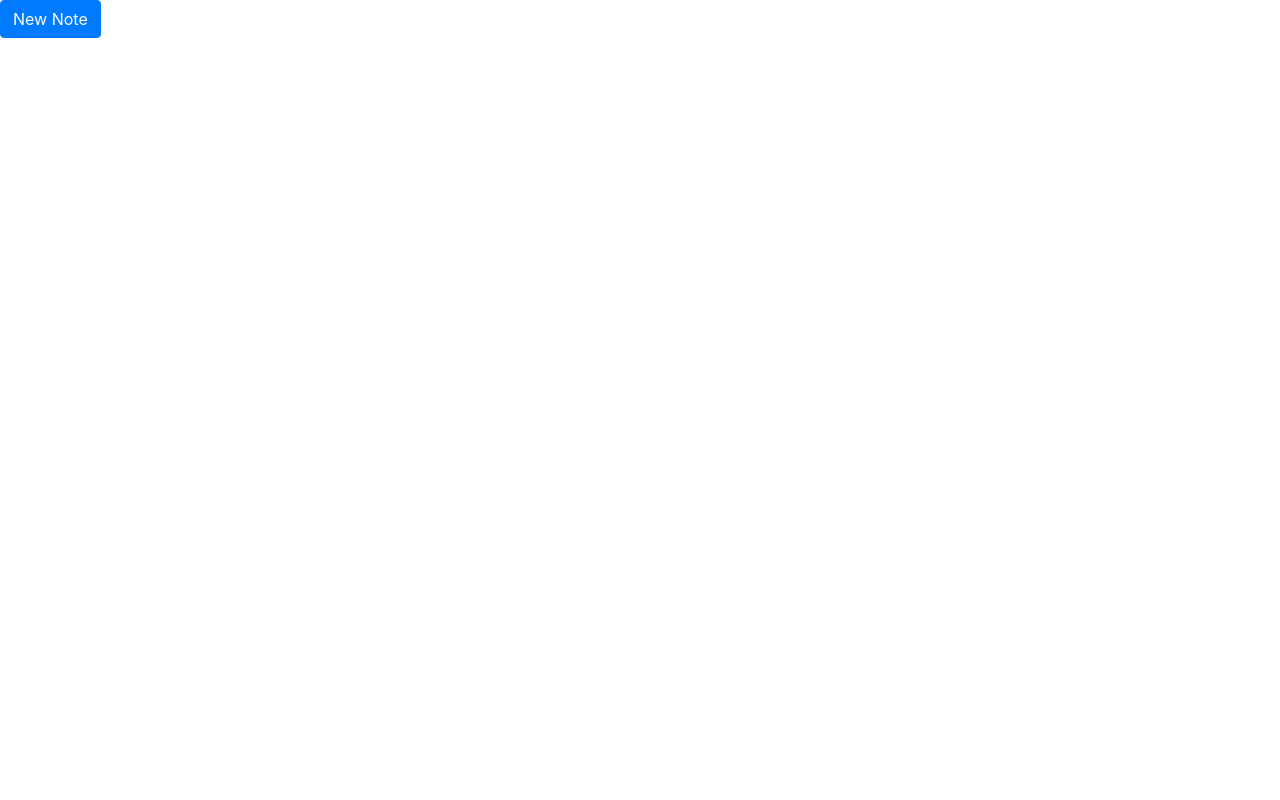
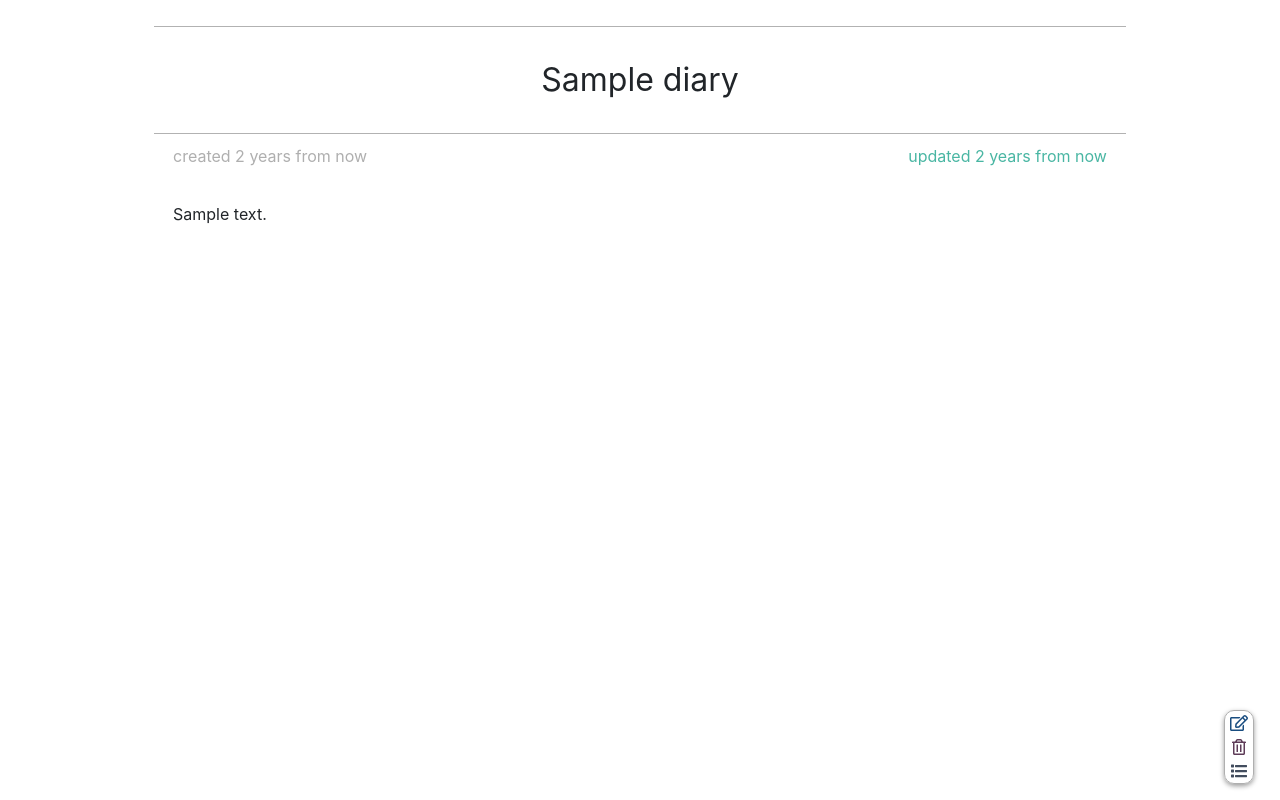
Before and after one commit to JamieJang/DevelopDiary, a Django app: page /diary/detail/1/ in a window 1280 px wide. Before the commit the page is almost empty. Run offline with Django 3.2, Linux system fonts and the light colour scheme; tables that the repository leaves empty hold one stand-in row (values such as "Sample post"); some libraries are stand-ins or nearby versions.

Commit message:
개발일지 페이지 완성

```diff
--- a/develop_diary/settings/common.py
+++ b/develop_diary/settings/common.py
@@ -38,6 +38,7 @@ INSTALLED_APPS = [
     'django.contrib.sessions',
     'django.contrib.messages',
     'django.contrib.staticfiles',
+    'django.contrib.humanize',
 
     # Third-party lib
     'django_summernote',
--- a/diary/admin.py
+++ b/diary/admin.py
@@ -7,11 +7,11 @@ admin.site.register(Category)
 admin.site.register(Tag)
 
 @admin.register(Note)
-class NoteAdmin(SummernoteModelAdmin):
+class NoteAdmin(admin.ModelAdmin):
     list_display = ['id','title','category','created_at','updated_at']
     list_display_links = ['id','title']
 
 @admin.register(Diary)
-class DiaryAdmin(SummernoteModelAdmin):
-    list_display = ['id','title','created_at','updated_at']
+class DiaryAdmin(admin.ModelAdmin):
+    list_display = ['id','title','content','created_at','updated_at']
     list_display_links = ['id','title']
--- a/diary/forms.py
+++ b/diary/forms.py
@@ -21,7 +21,7 @@ class NoteForm(forms.ModelForm):
 
 class DiaryForm(forms.ModelForm):
     class Meta:
-        model = Note
+        model = Diary
         fields = ['title','content',]
         widgets = {
             'title':forms.TextInput(attrs={
--- a/diary/static/css/base.css
+++ b/diary/static/css/base.css
@@ -5,3 +5,9 @@ div{
     padding:0;
     margin:0;
 }
+input#id_title{
+    margin: 10px 0;
+}
+#diary-submit{
+    width: 100%;
+}
--- /dev/null
+++ b/diary/static/css/diary_detail.css
@@ -0,0 +1,65 @@
+.diary-detail-box{
+    height:100%;
+    margin: auto;
+}
+
+.diary-detail{
+    width: 80%; height: 100%;
+    padding: 2%;
+    margin: auto;
+
+    display: flex;
+    flex-direction: column;
+    align-items: center;
+}
+
+.diary-detail > div{
+    width:100%;
+}
+
+.diary-title{
+    margin-bottom: 10px;
+    font-size: 2rem;
+    text-align: center;
+    padding: 3%;
+    border-top:1px solid rgba(0,0,0,0.3);
+    border-bottom:1px solid rgba(0,0,0,0.3);
+}
+.diary-info{
+    display: flex;
+    justify-content: space-between;
+    align-items: center;
+    padding: 0 2%;
+}
+.created{
+    color:#afafaf;
+}
+.updated{
+    color:#49b6a3;
+}
+.conf{
+    width:30px;
+    position: fixed;
+    bottom:2%; right:2%;
+    display: flex;
+    flex-direction: column;
+    justify-content: space-between;
+    align-items: center;
+
+    border-radius: 10px;
+    border: 1px solid #afafaf;
+    box-shadow: 0px 2px 5px 0px rgba(0,0,0,0.4);
+}
+ a.modify{
+    color: #194d80;
+}
+a.delete{
+    color: #5e3c58;
+}
+a.back-to-list{
+    color: #424d5e;
+}
+.diary-content{
+    margin-top: 15px;
+    padding: 2%;
+}
--- a/diary/templates/diary/diary.html
+++ b/diary/templates/diary/diary.html
@@ -1,5 +1,6 @@
 {% extends 'diary/base.html' %}
 {% load staticfiles %}
+{% load humanize %}
 
 {% block title %} 개발일지 {% endblock %}
 
@@ -8,10 +9,39 @@
 {% endblock %}
 
 {% block content %}
+    {% if user.is_superuser %}
+    <div id="new-diary-btn">
+        <span class="fas fa-plus" data-toggle="modal" data-target="#form-modal"></span>
+    </div>
+    {% endif %}
 
-    <div class="post-box">
-        <button type="button" class="btn btn-primary" data-toggle="modal" data-target="#form-modal">New Note</button>
+    {% if diarys %}
+    <div class="diary-list">
+        {% for diary in diarys %}
+        <div class="each-diary" onclick="show_detail('{{ diary.id }}')">
+            <div class="diary-date">
+                <p class="create">Created {{ diary.created_at | naturaltime }}</p>
+                <p class="update">Updated {{ diary.updated_at | naturaltime }}</p>
+            </div>
+            <div class="diary-title">
+                {{ diary.title }}
+            </div>
+        </div>
+        {% endfor %}
     </div>
-
+    </div>
+    {% else %}
+    <div class="no-data-msg">
+        작성된 일지가 없습니다.
+    </div>
+    {% endif %}
     {% include 'diary/modals.html' %}
 {% endblock %}
+
+{% block script %}
+<script>
+    var show_detail = (pk) => {
+        window.location.href = 'detail/'+pk;
+    }
+</script>
+{% endblock %}
--- /dev/null
+++ b/diary/templates/diary/diary_detail.html
@@ -0,0 +1,39 @@
+{% extends 'diary/base.html' %}
+{% load staticfiles %}
+{% load humanize %}
+
+{% block title %}{{ diary.title }}{% endblock %}
+
+{% block style %}
+<link rel="stylesheet" href="{% static 'css/diary_detail.css' %}" />
+{% endblock %}
+
+{% block content %}
+    <div class="diary-detail-box">
+        <div class="conf">
+            <a href="#" class="modify" data-toggle="modal" data-target="#form-modal">
+                <span class="far fa-edit"></span>
+            </a>
+            <a href="{% url 'diary:diary-delete' diary.id %}" class="delete">
+                <span class="far fa-trash-alt"></span>
+            </a>
+            <a href="{% url 'diary:diary' %}" class="back-to-list">
+                <span class="fas fa-list"></span>
+            </a>
+        </div>
+
+        <div class="diary-detail">
+            <div class="diary-title">
+                {{ diary.title }}
+            </div>
+            <div class="diary-info">
+                <div class="created">created {{ diary.created_at | naturaltime }}</div>
+                <div class="updated">updated {{ diary.updated_at | naturaltime }}</div>
+            </div>
+            <div class="diary-content">
+                {{ diary.content | safe }}
+            </div>
+        </div>
+    </div>
+    {% include 'diary/modals.html' %}
+{% endblock %}
--- a/diary/templates/diary/modals.html
+++ b/diary/templates/diary/modals.html
@@ -1,4 +1,4 @@
-<!-- Thei NoteForm Modal -->
+<!-- Thei DiaryForm Modal -->
 <div class="modal fade" id="form-modal">
     <div class="modal-dialog modal-lg">
         <div class="modal-content">
--- a/diary/urls.py
+++ b/diary/urls.py
@@ -6,6 +6,8 @@ app_name='diary'
 
 urlpatterns = [
     re_path(r'^$', views.Index, name='diary_index'),
-    re_path(r'^diary/',views.DiaryPage.as_view(), name="diary"),
-    re_path(r'^note/',views.NotePage.as_view(), name="note"),
+    re_path(r'^diary/$',views.DiaryPage.as_view(), name="diary"),
+    path('diary/detail/<int:pk>/',views.DiaryDetail.as_view(), name='diary-detail'),
+    path('diary/delete/<int:pk>/',views.DiaryDelete.as_view(), name="diary-delete"),
+    re_path(r'^note/$',views.NotePage.as_view(), name="note"),
 ]
--- a/diary/views.py
+++ b/diary/views.py
@@ -22,7 +22,29 @@ class DiaryPage(View):
     def post(self,request):
         form = DiaryForm(request.POST, request.FILES)
         if form.is_valid():
-            pass
+            form.save()
+            return redirect('diary:diary')
+
+class DiaryDetail(View):
+    def get(self,request,pk):
+        diary = Diary.objects.get(pk=pk)
+        form = DiaryForm(instance=diary)
+        return render(request,'diary/diary_detail.html', {'diary':diary, 'form':form})
+
+    def post(self,request,pk):
+        diary = Diary.objects.get(pk=pk)
+        form = DiaryForm(request.POST, request.FILES, instance=diary)
+        referer = request.META.get('HTTP_REFERER')
+        if form.is_valid():
+            form.save()
+            return redirect(referer)
+
+class DiaryDelete(View):
+    def get(self,request,pk):
+        diary = Diary.objects.get(pk=pk)
+        diary.delete()
+        return redirect('diary:diary')
+
 
 class NotePage(View):
     def get(self,request):
```
Also changed, not shown: diary/static/css/diary.css (+47 -4 lines).
